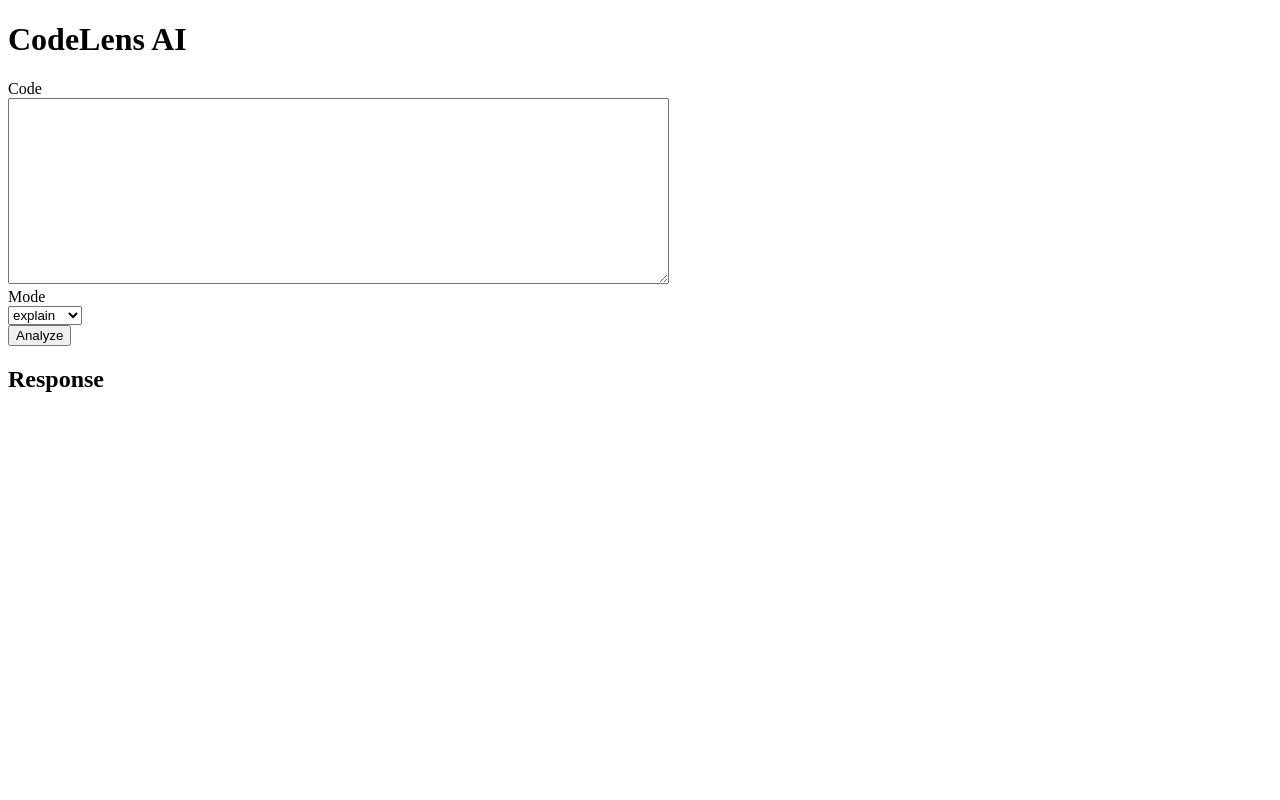
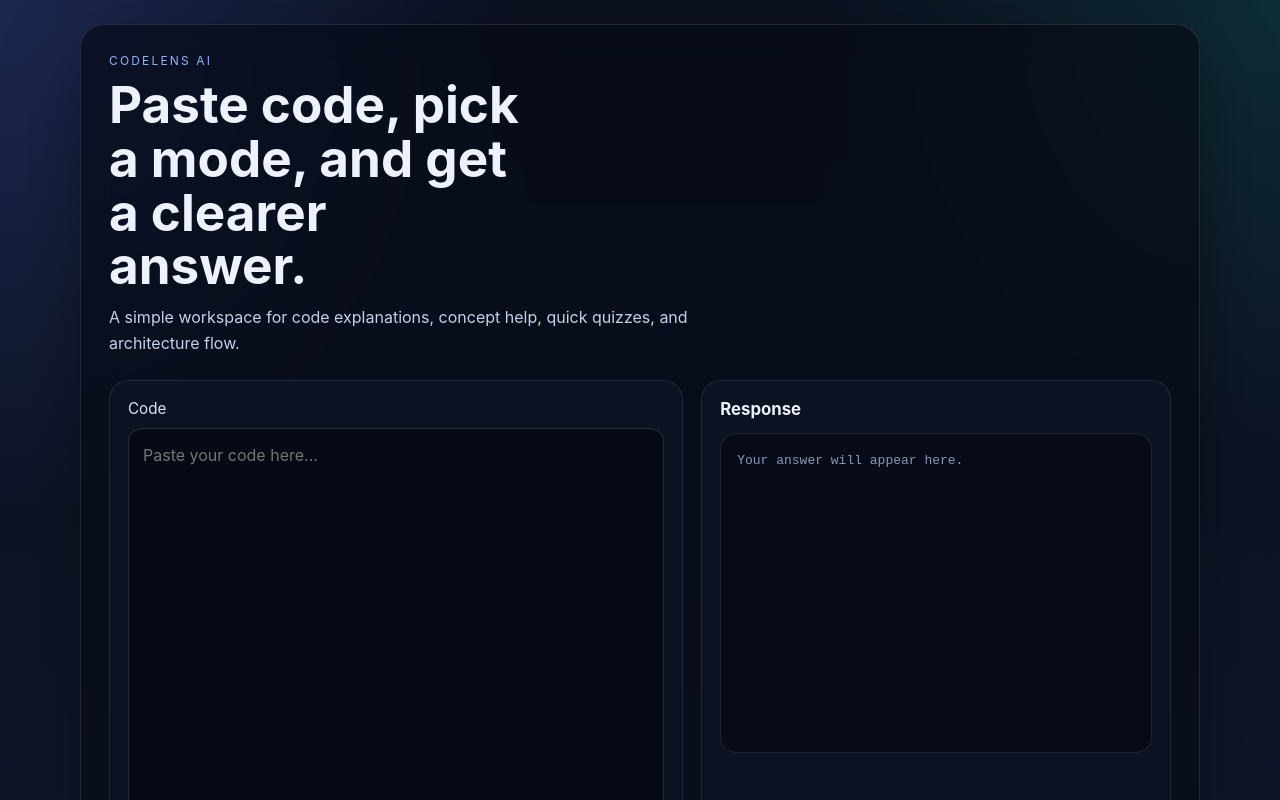
Before and after one commit to tehreemAsif63/CodeLensAI, a React (Vite) app in the folder frontend/: page / in a window 1280 px wide. Shown: the top 800 px of the page. Built offline with nearby package versions, Linux system fonts and the light colour scheme.

Commit message:
Improve UI

```diff
--- /dev/null
+++ b/frontend/src/App.css
@@ -0,0 +1,243 @@
+:root {
+  color-scheme: dark;
+  font-family:
+    Inter,
+    system-ui,
+    -apple-system,
+    BlinkMacSystemFont,
+    "Segoe UI",
+    sans-serif;
+  background:
+    radial-gradient(
+      circle at top left,
+      rgba(91, 126, 255, 0.22),
+      transparent 32%
+    ),
+    radial-gradient(
+      circle at top right,
+      rgba(24, 195, 164, 0.16),
+      transparent 28%
+    ),
+    linear-gradient(180deg, #0b1020 0%, #11182b 100%);
+  color: #eef2ff;
+}
+
+* {
+  box-sizing: border-box;
+}
+
+body {
+  margin: 0;
+  min-width: 320px;
+  min-height: 100vh;
+  background: transparent;
+}
+
+button,
+input,
+select,
+textarea {
+  font: inherit;
+}
+
+button {
+  cursor: pointer;
+}
+
+#root {
+  min-height: 100vh;
+}
+
+.app-shell {
+  min-height: 100vh;
+  padding: 24px;
+  display: grid;
+  place-items: center;
+}
+
+.app-card {
+  width: min(1120px, 100%);
+  padding: 28px;
+  border: 1px solid rgba(148, 163, 184, 0.18);
+  border-radius: 24px;
+  background: rgba(8, 12, 24, 0.72);
+  backdrop-filter: blur(18px);
+  box-shadow: 0 28px 80px rgba(0, 0, 0, 0.35);
+}
+
+.hero {
+  margin-bottom: 24px;
+}
+
+.eyebrow {
+  margin: 0 0 10px;
+  text-transform: uppercase;
+  letter-spacing: 0.18em;
+  font-size: 0.75rem;
+  color: #8fb3ff;
+}
+
+.hero h1 {
+  margin: 0;
+  font-size: clamp(2rem, 4vw, 3.5rem);
+  line-height: 1.05;
+  max-width: 12ch;
+}
+
+.hero-copy {
+  margin: 12px 0 0;
+  max-width: 62ch;
+  color: #c6d0ea;
+  line-height: 1.6;
+}
+
+.content-grid {
+  display: grid;
+  grid-template-columns: minmax(0, 1.1fr) minmax(320px, 0.9fr);
+  gap: 18px;
+}
+
+.panel {
+  border-radius: 20px;
+  border: 1px solid rgba(148, 163, 184, 0.16);
+  background: rgba(15, 20, 36, 0.82);
+}
+
+.editor-panel,
+.response-panel {
+  padding: 18px;
+}
+
+.field {
+  display: grid;
+  gap: 10px;
+}
+
+.field-label {
+  font-size: 0.95rem;
+  color: #dce3f7;
+}
+
+textarea,
+select {
+  width: 100%;
+  border: 1px solid rgba(148, 163, 184, 0.22);
+  border-radius: 14px;
+  background: rgba(6, 10, 20, 0.92);
+  color: #f8fafc;
+  outline: none;
+  transition:
+    border-color 0.2s ease,
+    box-shadow 0.2s ease,
+    transform 0.2s ease;
+}
+
+textarea {
+  resize: vertical;
+  min-height: 320px;
+  padding: 14px;
+  line-height: 1.6;
+}
+
+select {
+  height: 48px;
+  padding: 0 14px;
+}
+
+textarea:focus,
+select:focus {
+  border-color: #8fb3ff;
+  box-shadow: 0 0 0 4px rgba(143, 179, 255, 0.14);
+}
+
+.field-row {
+  margin-top: 16px;
+  display: flex;
+  align-items: end;
+  gap: 12px;
+}
+
+.mode-field {
+  flex: 1;
+}
+
+.primary-button {
+  min-width: 140px;
+  height: 48px;
+  padding: 0 18px;
+  border: 0;
+  border-radius: 14px;
+  background: linear-gradient(135deg, #7aa2ff 0%, #4ed6c0 100%);
+  color: #07111f;
+  font-weight: 700;
+}
+
+.primary-button:disabled {
+  cursor: progress;
+  opacity: 0.72;
+}
+
+.panel-header h2 {
+  margin: 0 0 14px;
+  font-size: 1.05rem;
+}
+
+.response-text {
+  margin: 0;
+  min-height: 320px;
+  padding: 16px;
+  border-radius: 16px;
+  background: rgba(6, 10, 20, 0.72);
+  border: 1px solid rgba(148, 163, 184, 0.16);
+  color: #e5edff;
+  white-space: pre-wrap;
+  word-break: break-word;
+  line-height: 1.7;
+}
+
+.response-text.empty {
+  color: #8b97b8;
+}
+
+.status {
+  margin: 14px 0 0;
+  font-size: 0.95rem;
+}
+
+.status.loading {
+  color: #a8c3ff;
+}
+
+.status.error {
+  color: #ffb4b4;
+}
+
+@media (max-width: 900px) {
+  .app-shell {
+    padding: 16px;
+  }
+
+  .app-card {
+    padding: 20px;
+  }
+
+  .content-grid {
+    grid-template-columns: 1fr;
+  }
+
+  .response-text,
+  textarea {
+    min-height: 260px;
+  }
+}
+
+@media (max-width: 640px) {
+  .field-row {
+    flex-direction: column;
+    align-items: stretch;
+  }
+
+  .primary-button {
+    width: 100%;
+  }
+}
--- a/frontend/src/App.tsx
+++ b/frontend/src/App.tsx
@@ -1,4 +1,5 @@
 import { useState } from "react";
+import "./App.css";
 
 const API_BASE = "http://localhost:8080";
 
@@ -8,11 +9,20 @@
   const [code, setCode] = useState("");
   const [mode, setMode] = useState<Mode>("explain");
   const [responseText, setResponseText] = useState("");
+  const [errorText, setErrorText] = useState("");
   const [loading, setLoading] = useState(false);
 
   async function handleSubmit() {
+    if (!code.trim()) {
+      setErrorText("Paste some code first so I can analyze it.");
+      setResponseText("");
+      return;
+    }
+
     setLoading(true);
     setResponseText("");
+    setErrorText("");
+
     try {
       const res = await fetch(`${API_BASE}/analyze`, {
         method: "POST",
@@ -20,56 +30,97 @@
         body: JSON.stringify({ code, mode, depth: "shallow" }),
       });
 
+      if (!res.ok) {
+        const message = await res.text();
+        throw new Error(
+          message || "Something went wrong while analyzing the code.",
+        );
+      }
+
       const raw = await res.text();
-      const contentType = res.headers.get("content-type") ?? "";
-
-      if (contentType.includes("application/json")) {
-        try {
-          const data = JSON.parse(raw);
-          setResponseText(JSON.stringify(data, null, 2));
-        } catch {
-          setResponseText(raw);
-        }
-      } else {
-        setResponseText(raw);
-      }
-    } catch (e) {
-      setResponseText(String(e));
+      setResponseText(raw || "No response was returned.");
+    } catch (error) {
+      setErrorText(
+        error instanceof Error
+          ? error.message
+          : "Could not reach the backend. Please try again.",
+      );
     } finally {
       setLoading(false);
     }
   }
 
   return (
-    <div>
-      <h1>CodeLens AI</h1>
-      <label>
-        Code
-        <br />
+    <div className="app-shell">
+      <main className="app-card">
+        <section className="hero">
+          <p className="eyebrow">CodeLens AI</p>
+          <h1>Paste code, pick a mode, and get a clearer answer.</h1>
+          <p className="hero-copy">
+            A simple workspace for code explanations, concept help, quick
+            quizzes, and architecture flow.
+          </p>
+        </section>
+
+        <div className="content-grid">
+          <form
+            className="panel editor-panel"
+            onSubmit={(event) => {
+              event.preventDefault();
+              void handleSubmit();
+            }}
+          >
+            <label className="field">
+              <span className="field-label">Code</span>
               <textarea
                 value={code}
                 onChange={(e) => setCode(e.target.value)}
-          rows={12}
-          cols={80}
+                rows={14}
+                placeholder="Paste your code here..."
               />
             </label>
-      <br />
-      <label>
-        Mode
-        <br />
-        <select value={mode} onChange={(e) => setMode(e.target.value as Mode)}>
-          <option value="explain">explain</option>
-          <option value="teach">teach</option>
-          <option value="quiz">quiz</option>
-          <option value="structure">structure</option>
+
+            <div className="field-row">
+              <label className="field mode-field">
+                <span className="field-label">Mode</span>
+                <select
+                  value={mode}
+                  onChange={(e) => setMode(e.target.value as Mode)}
+                >
+                  <option value="explain">Explain</option>
+                  <option value="teach">Teach</option>
+                  <option value="quiz">Quiz</option>
+                  <option value="structure">Structure</option>
                 </select>
               </label>
-      <br />
-      <button type="button" onClick={handleSubmit} disabled={loading}>
-        {loading ? "Sending…" : "Analyze"}
+
+              <button
+                type="submit"
+                className="primary-button"
+                disabled={loading}
+              >
+                {loading ? "Analyzing…" : "Analyze"}
               </button>
+            </div>
+
+            {loading ? (
+              <p className="status loading">Working on it...</p>
+            ) : null}
+            {errorText ? <p className="status error">{errorText}</p> : null}
+          </form>
+
+          <section className="panel response-panel" aria-live="polite">
+            <div className="panel-header">
               <h2>Response</h2>
-      <pre>{responseText}</pre>
+            </div>
+            <pre
+              className={responseText ? "response-text" : "response-text empty"}
+            >
+              {responseText || "Your answer will appear here."}
+            </pre>
+          </section>
+        </div>
+      </main>
     </div>
   );
 }
```
Lines whose indentation alone changed are shown as unchanged.
